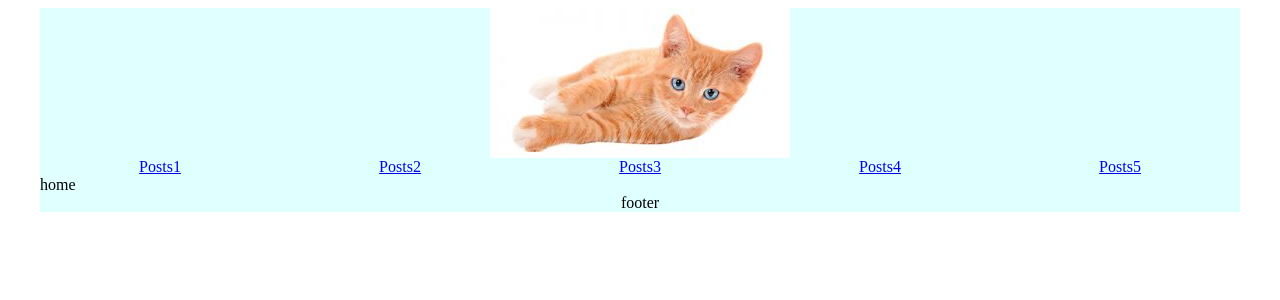
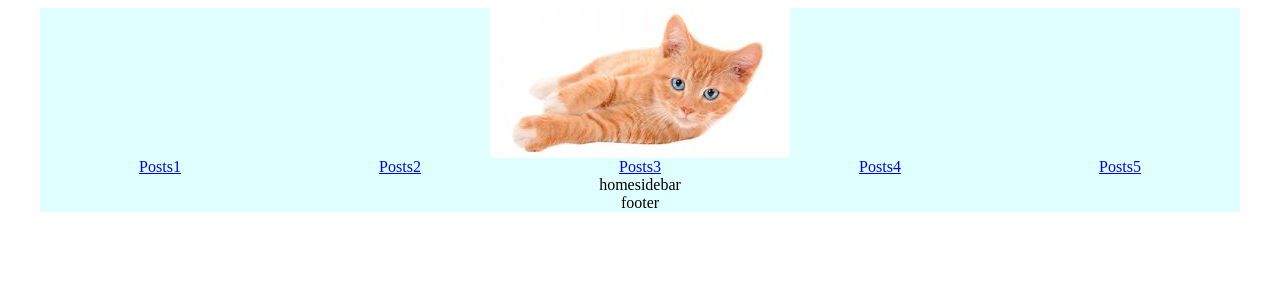
Before and after one commit to valakar/angular2test, an Angular app: page / in a window 1280 px wide. Shown: the top 300 px of the page. Built offline with nearby package versions, Linux system fonts and the light colour scheme.

Commit message:
[NV-4] Init sidebar

```diff
--- a/src/app/layouts/main-layout.component.ts
+++ b/src/app/layouts/main-layout.component.ts
@@ -6,7 +6,10 @@ import { Component } from '@angular/core';
         `
         <div class="main-container">
             <app-header></app-header>
-            <router-outlet></router-outlet>
+            <div class="main-inner-container">
+                <router-outlet></router-outlet>
+                <app-sidebar></app-sidebar>
+            </div>
             <app-footer></app-footer>
         </div>`,
     styleUrls: ['main-layout.styles.sass']
--- a/src/app/layouts/main-layout.styles.sass
+++ b/src/app/layouts/main-layout.styles.sass
@@ -2,3 +2,8 @@
     max-width: 1200px
     margin: auto
     background-color: lightcyan
+
+    .main-inner-container
+        display: flex
+        flex-direction: row
+        justify-content: center
--- /dev/null
+++ b/src/app/layouts/sidebar/sidebar.styles.sass
@@ -0,0 +1,2 @@
+.sidebar
+    flex: 1
--- /dev/null
+++ b/src/app/layouts/sidebar/sidebar.template.html
@@ -0,0 +1,3 @@
+<aside class="sidebar">
+    sidebar
+</aside>
--- a/src/app/modules/home/home.template.html
+++ b/src/app/modules/home/home.template.html
@@ -1 +1,3 @@
-home
+<div class="home">
+    home
+</div>
```
Also changed, not shown: src/app/layouts/layouts.module.ts (+7 -4 lines), src/app/layouts/sidebar/sidebar.component.ts (added, +11 -0 lines).
